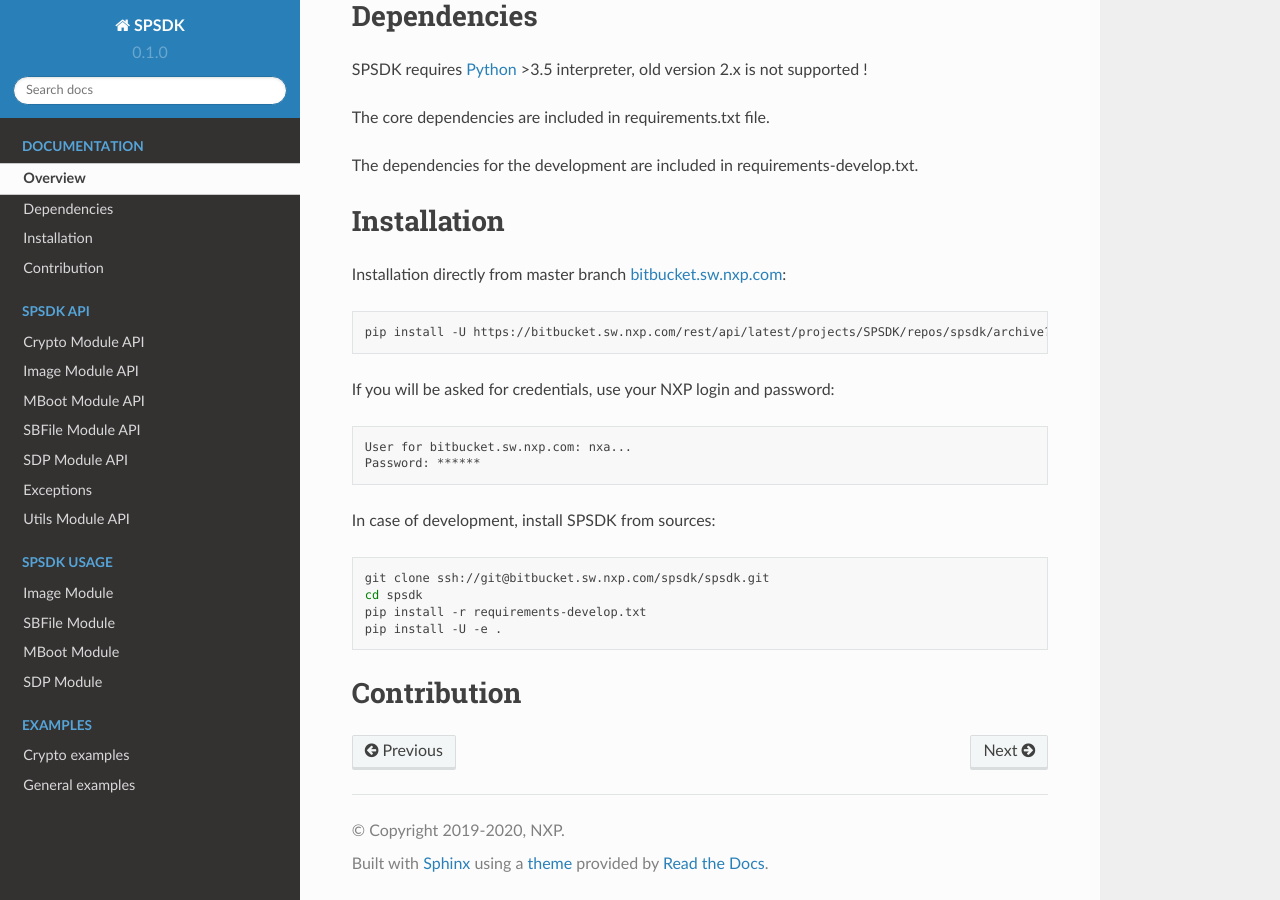
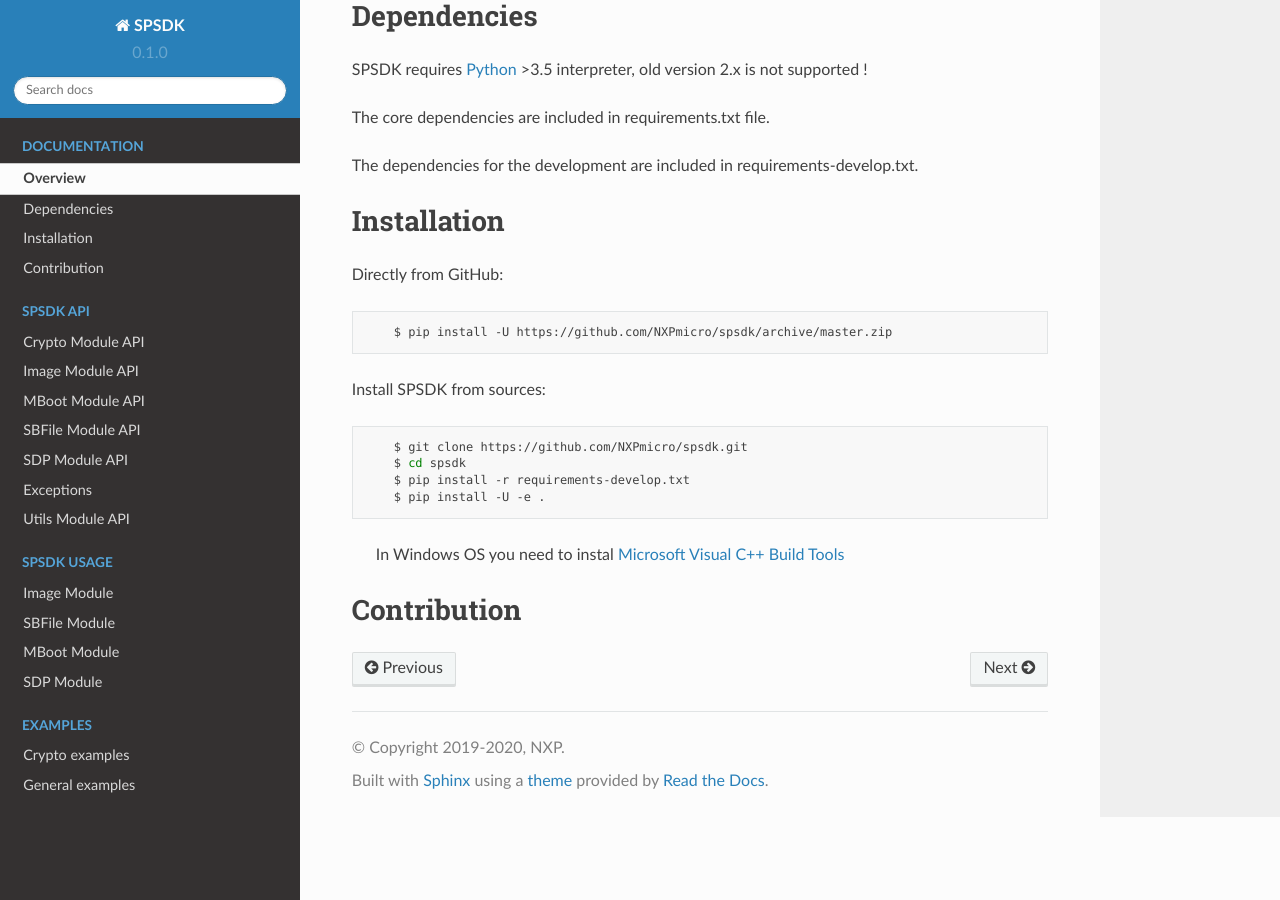
Before and after one commit to nxp-mcuxpresso/spsdk, a Sphinx documentation site: the page built from docs/spsdk.md, in a window 1280 px wide and 900 px high, scrolled down 831 px. Built offline with Sphinx 7.4.7 and the Read the Docs theme 2.0.0, drawn with Linux system fonts in a browser that asks for light colours.

Commit message:
Fixing Installation section in spsdk.md
Correcting wrong link and description in Installation section.

````diff
--- a/docs/spsdk.md
+++ b/docs/spsdk.md
@@ -28,28 +28,21 @@
 Installation
 ============
 
-Installation directly from master branch [bitbucket.sw.nxp.com](https://bitbucket.sw.nxp.com/spsdk):
+Directly from GitHub:
 
-```bash
-pip install -U https://bitbucket.sw.nxp.com/rest/api/latest/projects/SPSDK/repos/spsdk/archive?format=zip
+``` bash
+    $ pip install -U https://github.com/NXPmicro/spsdk/archive/master.zip
 ```
 
-If you will be asked for credentials, use your NXP login and password:
+Install SPSDK from sources:
 
-```text
-User for bitbucket.sw.nxp.com: nxa...
-Password: ******
+``` bash
+    $ git clone https://github.com/NXPmicro/spsdk.git
+    $ cd spsdk
+    $ pip install -r requirements-develop.txt
+    $ pip install -U -e .
 ```
-
-In case of development, install SPSDK from sources:
-
-```bash
-git clone ssh://git@bitbucket.sw.nxp.com/spsdk/spsdk.git
-cd spsdk
-pip install -r requirements-develop.txt
-pip install -U -e .
-```
-
+> In Windows OS you need to instal [Microsoft Visual C++ Build Tools](https://www.scivision.dev/python-windows-visual-c-14-required/)
 
 Contribution
 ============
````
